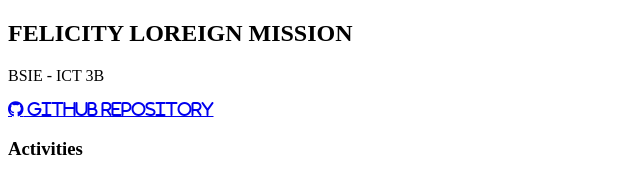
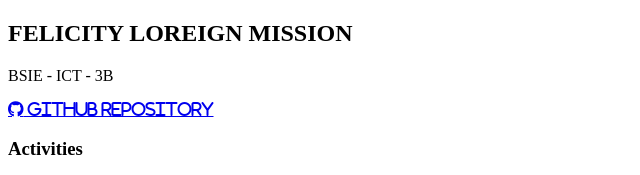
Before and after one commit to FelicityLoreignMission/new-web-dev, a plain HTML site: page index.html in a window 1280 px wide. Shown: the top 175 px of the page, 0-640 px from the left. Drawn offline with Linux system fonts and the light colour scheme; files that its build step writes are made by us from their sources.

Commit message:
super duper fixed

```diff
--- a/index.html
+++ b/index.html
@@ -11,7 +11,7 @@
 
   <header>
     <h2>FELICITY LOREIGN MISSION</h2>
-    <p>BSIE - ICT 3B</p>
+    <p>BSIE - ICT - 3B</p>
     <p><a class="custom-link fa-brands fa-github"
       href="https://github.com/FelicityLoreignMission/new-web-dev"> Github Repository</a></p>
   </header>
```
